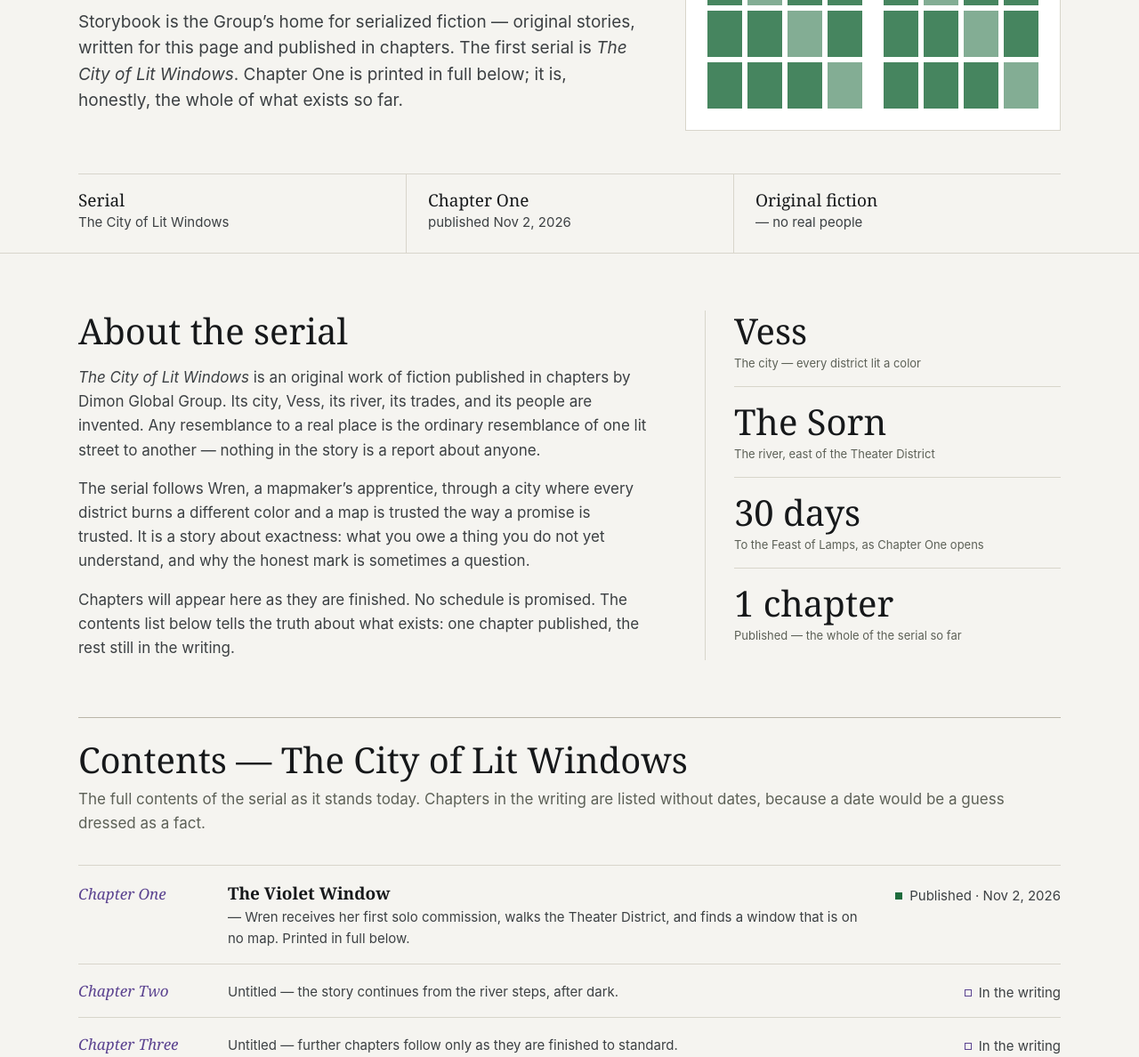
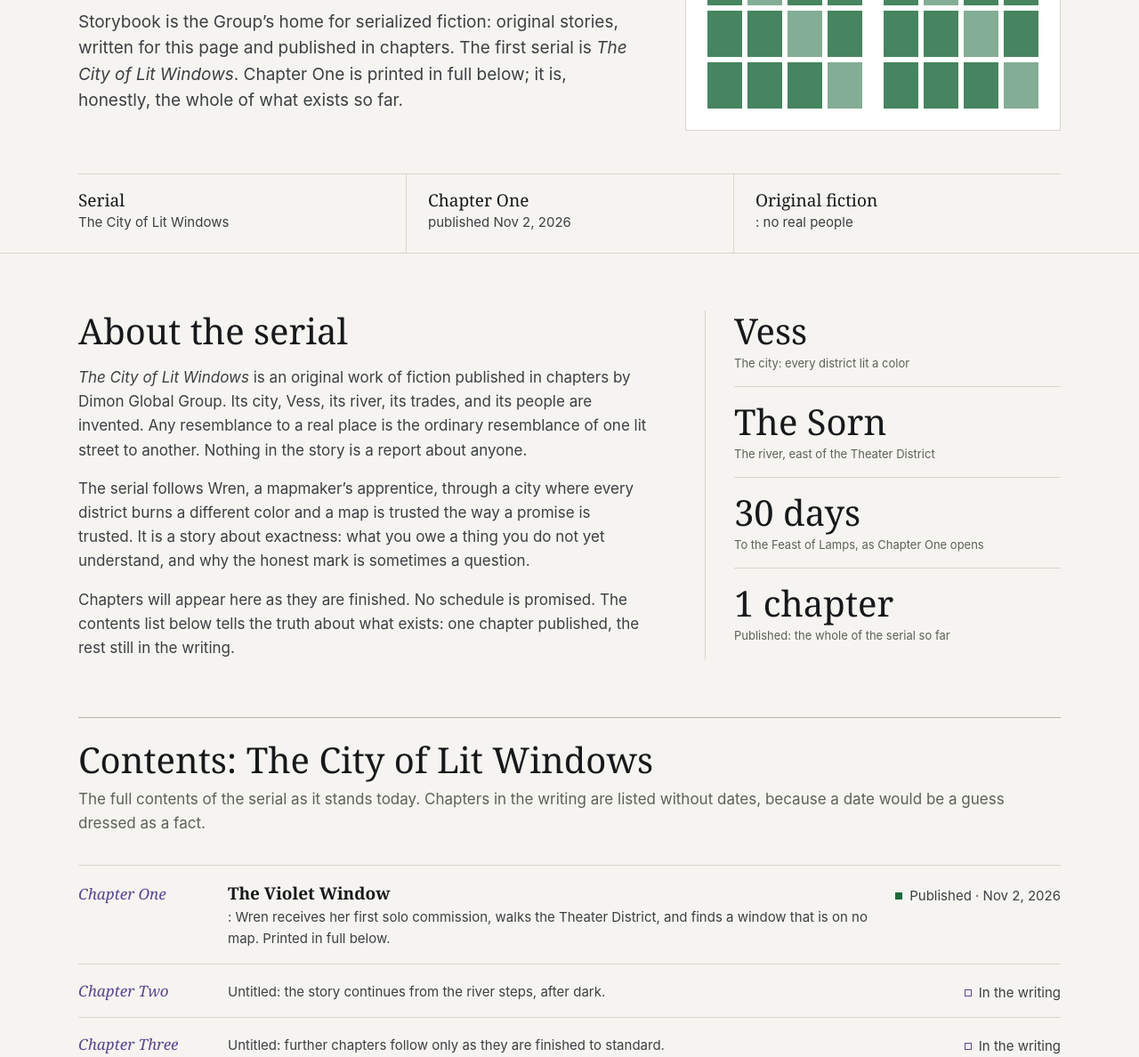
Before and after one commit to DimonGlobalGroup/DimonGlobalGroup.github.io, a plain HTML site: page dgg-storybook/index.html in a window 1280 px wide. Shown: the part 452-1640 px from the top of the page at 89% size. Drawn offline with Linux system fonts and the light colour scheme.

Commit message:
Storybook: em-dash pass (P2-1) — framing copy to colon/sentence forms; sitemap lastmod 2026-11-18

```diff
--- a/dgg-storybook/index.html
+++ b/dgg-storybook/index.html
@@ -287,7 +287,7 @@ img.img-missing{ opacity:0; }
     <div class="f-hero">
       <div>
     <h1>A city lit in colors,<br />mapped <em>one window at a time.</em></h1>
-    <p>Storybook is the Group&rsquo;s home for serialized fiction — original stories, written for this page and published in chapters. The first serial is <i>The City of Lit Windows</i>. Chapter One is printed in full below; it is, honestly, the whole of what exists so far.</p>
+    <p>Storybook is the Group&rsquo;s home for serialized fiction: original stories, written for this page and published in chapters. The first serial is <i>The City of Lit Windows</i>. Chapter One is printed in full below; it is, honestly, the whole of what exists so far.</p>
       </div>
       <div class="sheet" aria-hidden="true">
         <div class="block"><i></i><i></i><i></i><i></i><i></i><i></i><i></i><i></i><i></i><i></i><i></i><i></i></div>
@@ -299,7 +299,7 @@ img.img-missing{ opacity:0; }
     <div class="d-facts">
       <span><b>Serial</b> The City of Lit Windows</span>
       <span><b>Chapter One</b> published Nov 2, 2026</span>
-      <span><b>Original fiction</b> — no real people</span>
+      <span><b>Original fiction</b>: no real people</span>
     </div>
   </div>
 </section>
@@ -308,15 +308,15 @@ img.img-missing{ opacity:0; }
   <div class="wrap split about">
     <div>
       <h2>About the serial</h2>
-      <p><i>The City of Lit Windows</i> is an original work of fiction published in chapters by Dimon Global Group. Its city, Vess, its river, its trades, and its people are invented. Any resemblance to a real place is the ordinary resemblance of one lit street to another — nothing in the story is a report about anyone.</p>
+      <p><i>The City of Lit Windows</i> is an original work of fiction published in chapters by Dimon Global Group. Its city, Vess, its river, its trades, and its people are invented. Any resemblance to a real place is the ordinary resemblance of one lit street to another. Nothing in the story is a report about anyone.</p>
       <p>The serial follows Wren, a mapmaker&rsquo;s apprentice, through a city where every district burns a different color and a map is trusted the way a promise is trusted. It is a story about exactness: what you owe a thing you do not yet understand, and why the honest mark is sometimes a question.</p>
       <p>Chapters will appear here as they are finished. No schedule is promised. The contents list below tells the truth about what exists: one chapter published, the rest still in the writing.</p>
     </div>
     <div class="side">
-      <div class="fact"><div class="n">Vess</div><div class="t">The city — every district lit a color</div></div>
+      <div class="fact"><div class="n">Vess</div><div class="t">The city: every district lit a color</div></div>
       <div class="fact"><div class="n">The Sorn</div><div class="t">The river, east of the Theater District</div></div>
       <div class="fact"><div class="n">30 days</div><div class="t">To the Feast of Lamps, as Chapter One opens</div></div>
-      <div class="fact"><div class="n">1 chapter</div><div class="t">Published — the whole of the serial so far</div></div>
+      <div class="fact"><div class="n">1 chapter</div><div class="t">Published: the whole of the serial so far</div></div>
     </div>
   </div>
 </section>
@@ -324,23 +324,23 @@ img.img-missing{ opacity:0; }
 <section class="band" style="padding-top:0">
   <div class="wrap">
     <div class="sec-head">
-    <h2>Contents — The City of Lit Windows</h2>
+    <h2>Contents: The City of Lit Windows</h2>
     <p class="note">The full contents of the serial as it stands today. Chapters in the writing are listed without dates, because a date would be a guess dressed as a fact.</p>
     </div>
     <div class="contents">
     <div class="row">
       <span class="chap">Chapter One</span>
-      <span class="what"><b>The Violet Window</b> — Wren receives her first solo commission, walks the Theater District, and finds a window that is on no map. Printed in full below.</span>
+      <span class="what"><b>The Violet Window</b>: Wren receives her first solo commission, walks the Theater District, and finds a window that is on no map. Printed in full below.</span>
       <span class="status">Published · Nov 2, 2026</span>
     </div>
     <div class="row">
       <span class="chap">Chapter Two</span>
-      <span class="what">Untitled — the story continues from the river steps, after dark.</span>
+      <span class="what">Untitled: the story continues from the river steps, after dark.</span>
       <span class="status dev">In the writing</span>
     </div>
     <div class="row">
       <span class="chap">Chapter Three</span>
-      <span class="what">Untitled — further chapters follow only as they are finished to standard.</span>
+      <span class="what">Untitled: further chapters follow only as they are finished to standard.</span>
       <span class="status dev">In the writing</span>
     </div>
     </div>
--- a/sitemap.xml
+++ b/sitemap.xml
@@ -47,7 +47,7 @@
   </url>
   <url>
     <loc>https://dimonglobalgroup.github.io/dgg-storybook/</loc>
-    <lastmod>2026-11-10</lastmod>
+    <lastmod>2026-11-18</lastmod>
     <priority>0.8</priority>
   </url>
   <url>
```
